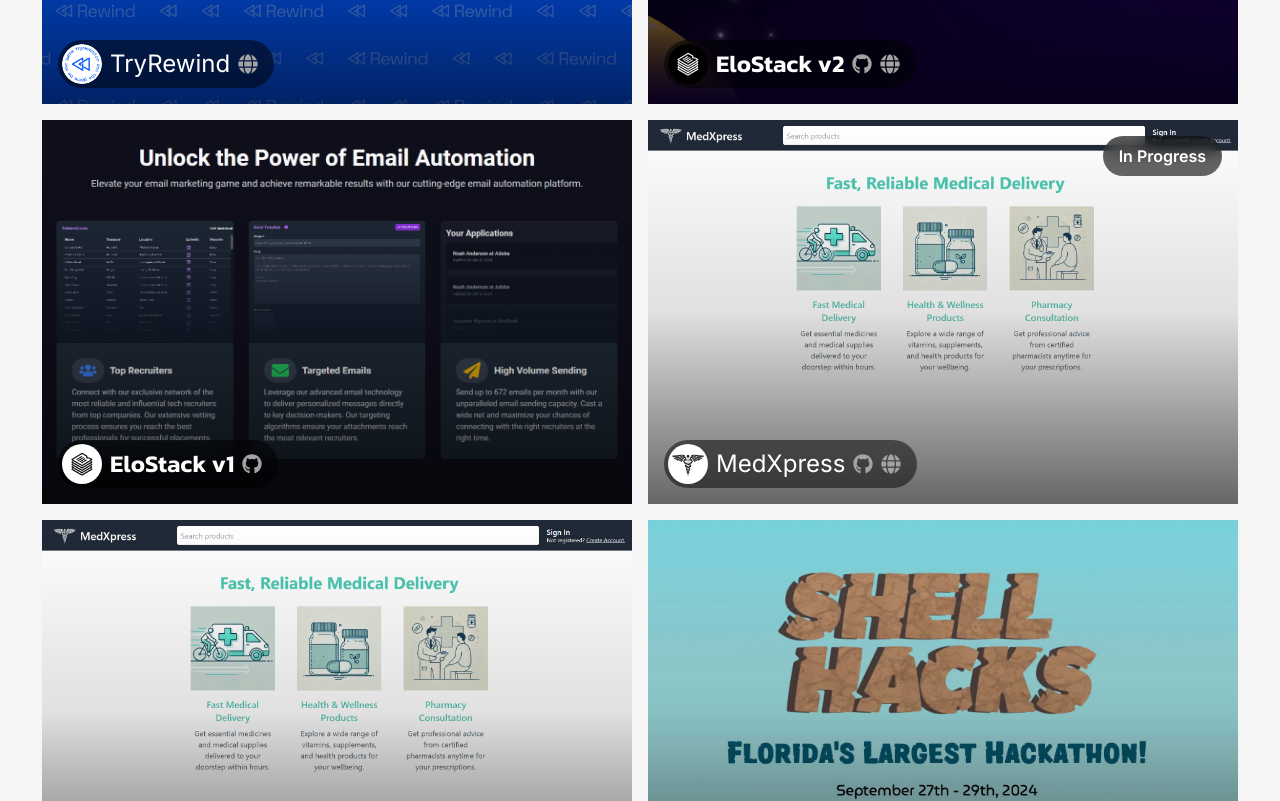
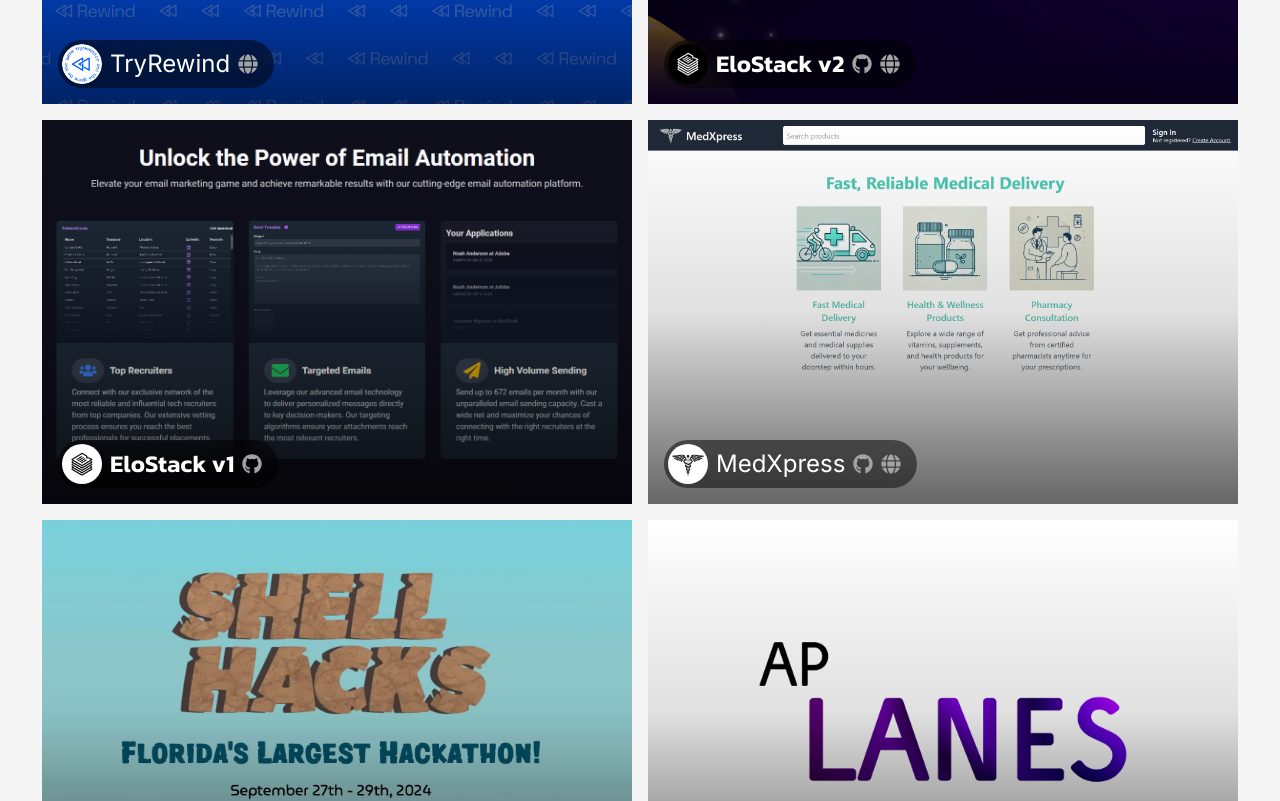
Before and after one commit to spaaacy/portfolio, a Next.js app: page /projects in a window 1280 px wide. Shown: the part 488-1289 px from the top of the page. Built offline with nearby package versions, Linux system fonts and the light colour scheme.

Commit message:
Removed duplicate

```diff
--- a/app/projects/page.jsx
+++ b/app/projects/page.jsx
@@ -143,17 +143,6 @@
   },
   {
     name: "MedXpress",
-    inProgress: true,
-    about: `Led a 4-person team in building an online platform for purchasing pharmaceuticals as part of an Advanced Software Engineering graduate course.`,
-    github: "https://github.com/spaaacy/medxpress",
-    banner: { image: "/medxpress/medxpress_banner.png", className: "object-contain object-top bg-white" },
-    images: ["/medxpress/medxpress_banner.png"],
-    logo: "/medxpress/medxpress_logo.png",
-    website: "https://www.medxpress.store",
-    stack: ["React.js", "Next.js", "JavaScript", "TailwindCSS", "Vercel", "Supabase", "PostgreSQL"],
-  },
-  {
-    name: "MedXpress",
     inProgress: false,
     about: `Led a 4-person team in building an online platform for purchasing pharmaceuticals as part of an Advanced Software Engineering graduate course.`,
     github: "https://github.com/spaaacy/medxpress",
```
